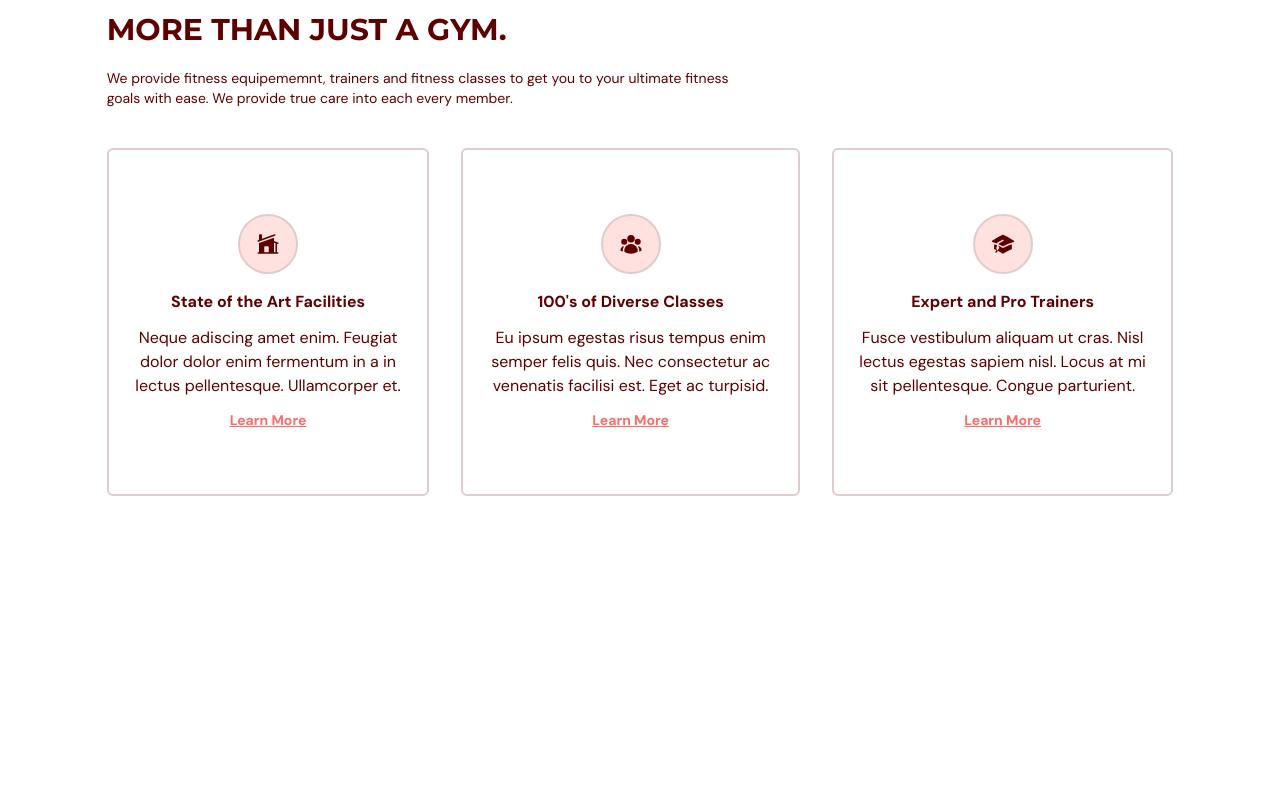
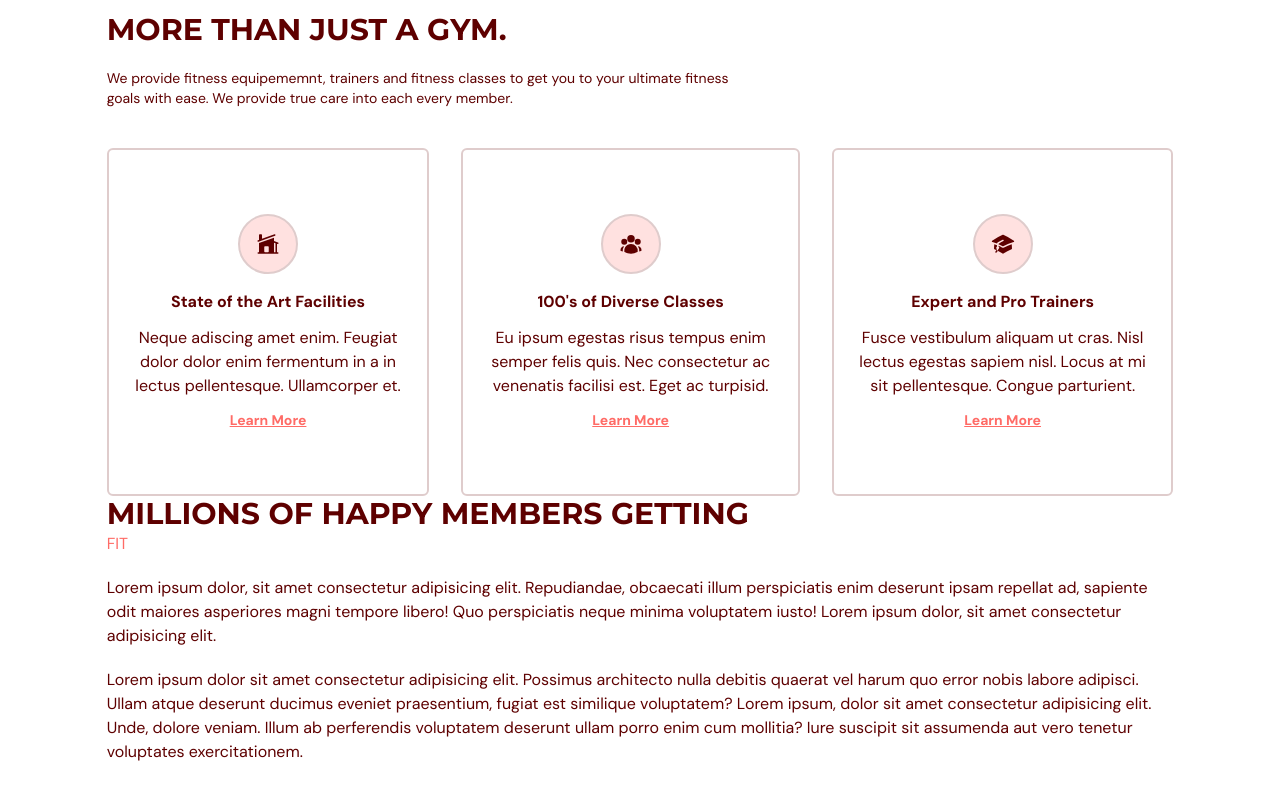
Before and after one commit to mariegrace31/fitness_app, a React (Vite) app: page / in a window 1280 px wide. Shown: the part 888-1688 px from the top of the page. Before the commit the page ends 1600 px from the top, so only its background shows below. Built offline with nearby package versions, Linux system fonts and the light colour scheme.

Commit message:
Add members benefits

```diff
--- a/src/scenes/benefits/index.tsx
+++ b/src/scenes/benefits/index.tsx
@@ -79,6 +79,40 @@ const Benefits = ({setSelectedPage}: Props) => {
           />
         ))}
       </motion.div>
+
+      {/* GRAPHICS AND DESCRIPTION */}
+      <div>
+        {/* GRAPHIC */}
+        <img />
+
+        {/* DESCRIPTION */}
+        <div>
+          {/* TITLE */}
+          <div className="relative">
+            <div className="before:absolute before:-top-20 befor:-left-20 before:z-[1] beforre:content-abstractwaves">
+              <div>
+                <HText>MILLIONS OF HAPPY MEMBERS GETTING{" "}</HText>
+                <span className="text-primary-500">FIT</span>
+              </div>
+            </div>
+          </div>
+          {/* DESCRIPTION */}
+          <div>
+            <p className="my-5">Lorem ipsum dolor, sit amet consectetur adipisicing elit. Repudiandae, obcaecati illum perspiciatis
+              enim deserunt ipsam repellat ad, sapiente odit maiores asperiores magni tempore libero! Quo perspiciatis
+              neque minima voluptatem iusto! Lorem ipsum dolor, sit amet consectetur adipisicing elit.
+            </p>
+            <p className="mb-5">
+              Lorem ipsum dolor sit amet consectetur adipisicing elit. Possimus architecto nulla debitis quaerat vel harum
+              quo error nobis labore adipisci. Ullam atque deserunt ducimus eveniet praesentium, fugiat est similique voluptatem?
+             Lorem ipsum, dolor sit amet consectetur adipisicing elit. Unde, dolore veniam. Illum ab perferendis voluptatem deserunt
+             ullam porro enim cum mollitia? Iure suscipit sit assumenda aut vero tenetur voluptates exercitationem.
+            </p>
+          </div>
+          {/* BUTTON */}
+
+        </div>
+      </div>
     </motion.div>
   </section>
 }
```
